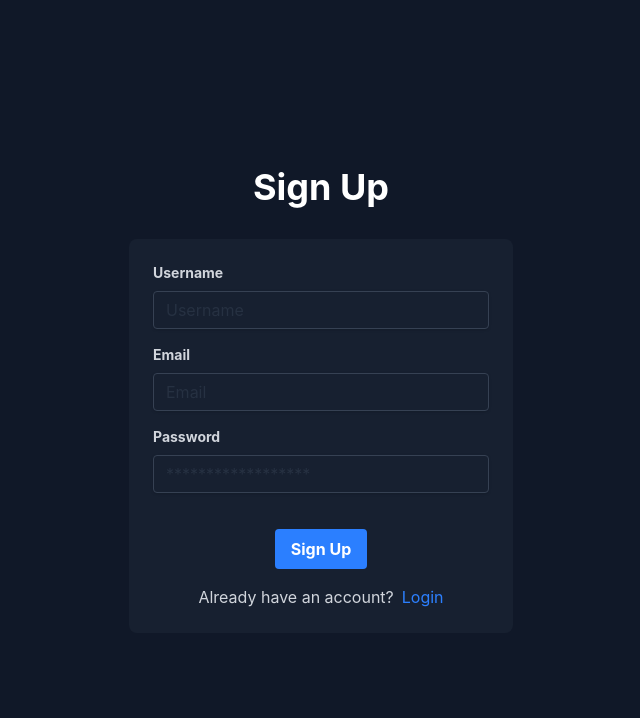
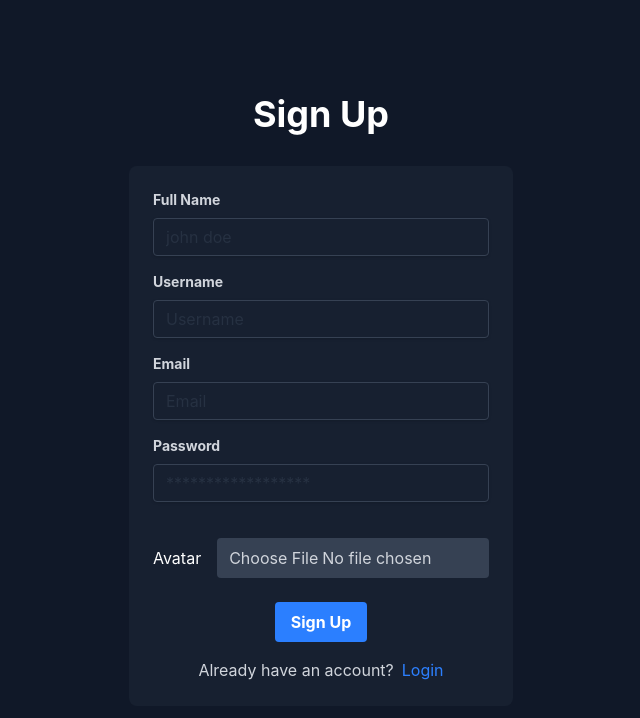
Before and after one commit to OikawaToru1/Buddy, a React (Vite) app in the folder client/: page /signup in a window 1280 px wide. Shown: the top 718 px of the page, without its empty margins (319-959 px from the left). Built offline with nearby package versions, Linux system fonts and the light colour scheme.

Commit message:
created option to add avatar for each user

```diff
--- a/client/src/pages/Signup.tsx
+++ b/client/src/pages/Signup.tsx
@@ -2,25 +2,31 @@ import { useState } from "react";
 import { set } from "react-hook-form";
 
 interface SignUpProps {
+    fullName : string;
     username: string;
     email: string;
     password: string;
+    avatar?: File;
 }
 
 function Signup() {
     const [formData, setFormData] = useState<SignUpProps>({
+        fullName : '',
         username: '',
         email: '',
         password: '',
+        avatar: undefined,
     });
     const handleSignUp = (e: React.FormEvent<HTMLFormElement>) => {
         e.preventDefault();
         console.log(formData);
         if(formData.username && formData.email && formData.password) {
             setFormData({
+              fullName : '',
                 username: '',
                 email: '',
                 password: '',
+                avatar: undefined,
             });
             alert("Sign up successful!");
         } else {
@@ -35,6 +41,24 @@ function Signup() {
           className="w-full max-w-sm bg-gray-800/50 rounded-lg p-6"
           onSubmit={handleSignUp}
         >
+          <div className="mb-4">
+            <label
+              className="block text-gray-300 text-sm font-bold mb-2"
+              htmlFor="username"
+            >
+              Full Name
+            </label>
+            <input
+              className="shadow appearance-none border rounded w-full py-2 px-3 text-gray-700 leading-tight focus:outline-none focus:shadow-outline"
+              id="username"
+              type="text"
+              placeholder="john doe"
+              value={formData.fullName}
+              onChange={(e) =>
+                setFormData({ ...formData, fullName: e.target.value })
+              }
+            />
+          </div>
           <div className="mb-4">
             <label
               className="block text-gray-300 text-sm font-bold mb-2"
@@ -89,6 +113,23 @@ function Signup() {
               }
             />
           </div>
+
+          <div className="mb-6 flex gap-4 items-center">
+            <label htmlFor="avatar">Avatar</label>
+            <input
+              id="avatar"
+              type="file"
+              accept="image/*"
+              className="text-gray-300  bg-gray-700 hover:bg-gray-600 focus:outline-none focus:shadow-outline rounded w-full py-2 px-3"
+              onChange={(e) => {
+                const file = e.target.files?.[0];
+                if (file) {
+                  setFormData({ ...formData, avatar: file });
+                }
+              }}
+            />
+          </div>
+
           <div className="flex flex-col gap-4 items-center justify-between">
             <button
               className="bg-blue-500 hover:bg-blue-700 text-white font-bold py-2 px-4 rounded focus:outline-none focus:shadow-outline"
```
